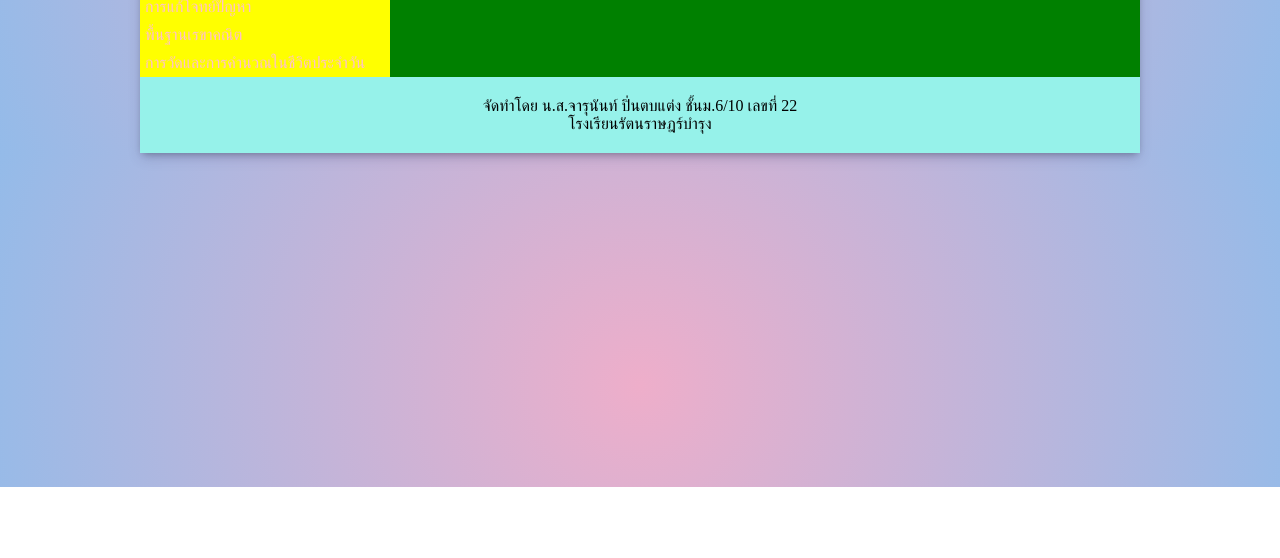
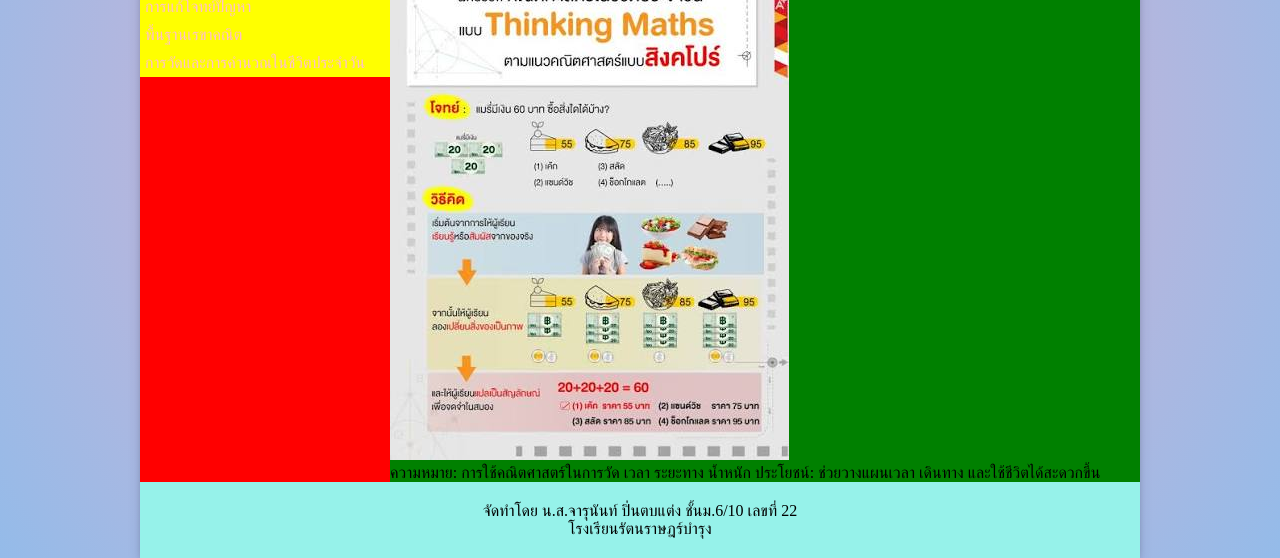
Before and after one commit to 41033-byte/jarunan, a plain HTML site: page p5.html in a window 1280 px wide. Shown: the part 313-871 px from the top of the page. Before the commit the page ends 800 px from the top, so only its background shows below. Drawn offline with Linux system fonts and the light colour scheme; files whose address does not match are found by name.

Commit message:
Fix image source and add alt text in p5.html
Updated image source path and added alt attribute.

```diff
--- a/p5.html
+++ b/p5.html
@@ -25,7 +25,7 @@
 </nav>
 <article>
           <h1>การวัดและการคำนวณในชีวิตประจำวัน</h1>
-	  <center><img src=images/p5.JPG>
+	  <img src="image/p5.jpg" alt="p5">
           <p> ความหมาย: การใช้คณิตศาสตร์ในการวัด เวลา ระยะทาง น้ำหนัก
 ประโยชน์: ช่วยวางแผนเวลา เดินทาง และใช้ชีวิตได้สะดวกขึ้น</p>
 
```
